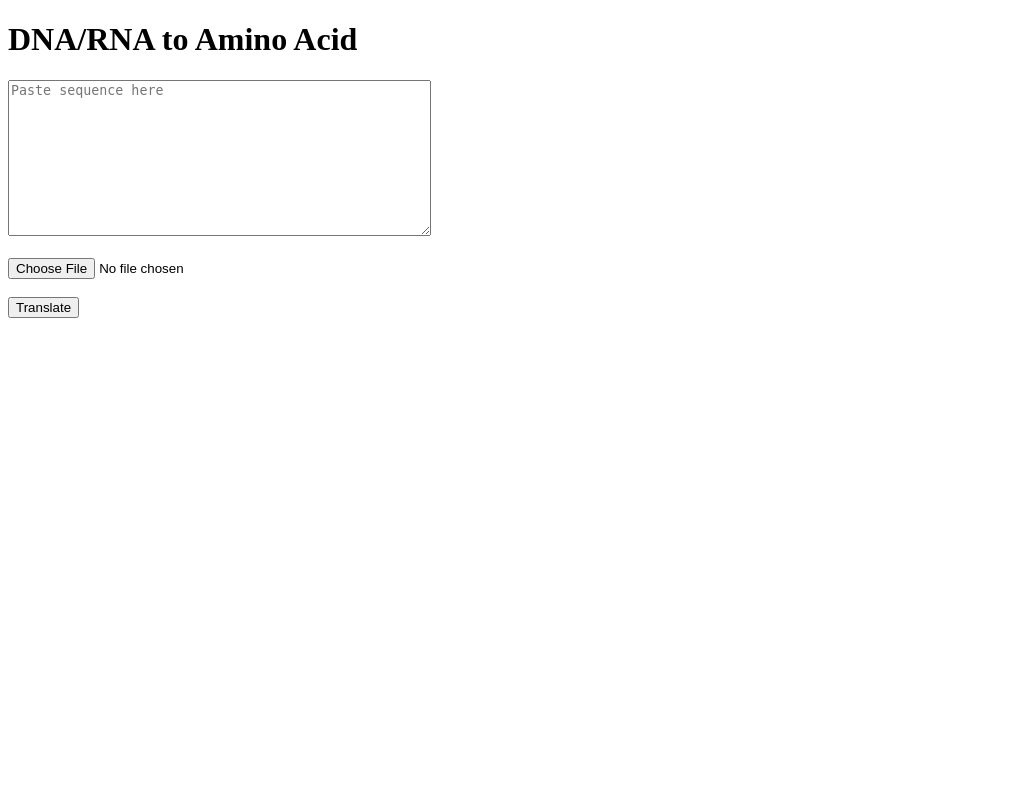
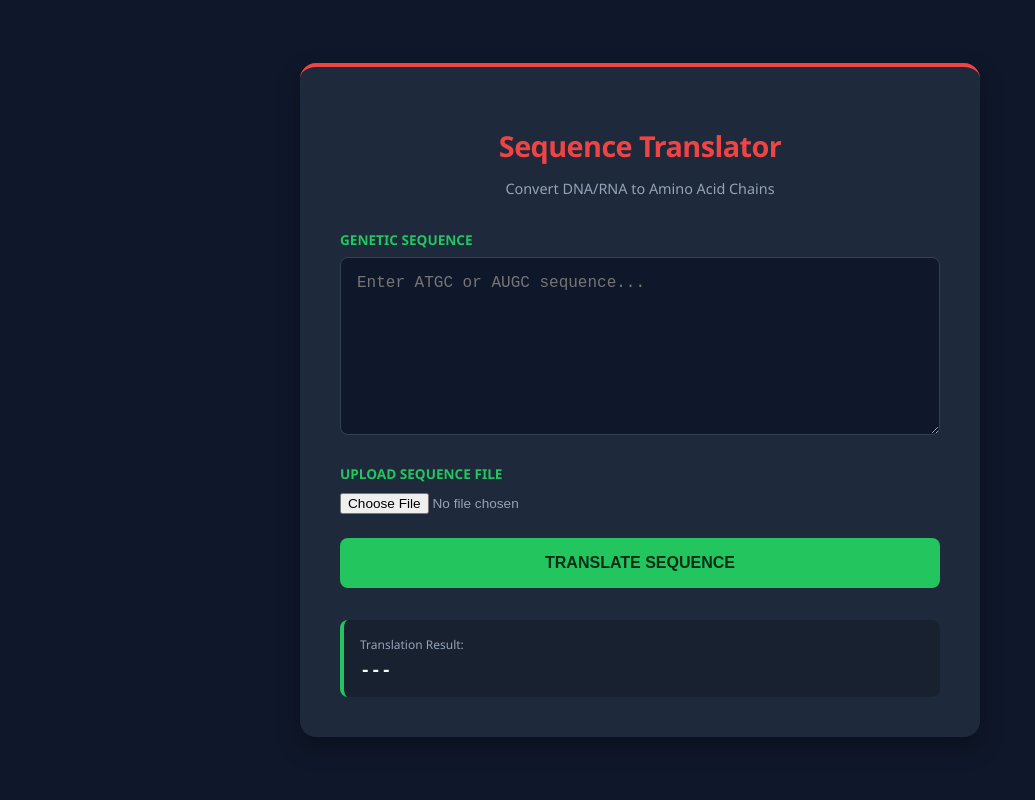
Before and after one commit to giftkalu/dna_analyser, a Flask app: page / in a window 1280 px wide. Shown: the whole page, without its empty margins (0-1035 px from the left). Run offline with Flask 3, Linux system fonts and the light colour scheme.

Commit message:
Refactor index.html for improved layout and styling

```diff
--- a/templates/index.html
+++ b/templates/index.html
@@ -1,24 +1,158 @@
 <!DOCTYPE html>
-<html>
+<html lang="en">
 <head>
+    <meta charset="UTF-8">
+    <meta name="viewport" content="width=device-width, initial-scale=1.0">
     <title>Sequence Translator</title>
+    <style>
+        :root {
+            --bg: #0f172a;
+            --card-bg: #1e293b;
+            --primary: #22c55e; /* Green */
+            --accent: #ef4444;  /* Red */
+            --text: #f8fafc;
+            --muted: #94a3b8;
+        }
+
+        body {
+            font-family: 'Segoe UI', Tahoma, Geneva, Verdana, sans-serif;
+            background-color: var(--bg);
+            color: var(--text);
+            display: flex;
+            justify-content: center;
+            align-items: center;
+            min-height: 100vh;
+            margin: 0;
+        }
+
+        .container {
+            background-color: var(--card-bg);
+            padding: 2.5rem;
+            border-radius: 16px;
+            box-shadow: 0 10px 25px rgba(0, 0, 0, 0.3);
+            width: 100%;
+            max-width: 600px;
+            border-top: 4px solid var(--accent);
+        }
+
+        h1 {
+            font-size: 1.8rem;
+            margin-bottom: 0.5rem;
+            color: var(--accent);
+            text-align: center;
+            letter-spacing: -0.02em;
+        }
+
+        p.subtitle {
+            text-align: center;
+            color: var(--muted);
+            font-size: 0.9rem;
+            margin-bottom: 2rem;
+        }
+
+        label {
+            display: block;
+            margin-bottom: 0.5rem;
+            font-size: 0.85rem;
+            color: var(--primary);
+            text-transform: uppercase;
+            font-weight: 700;
+        }
+
+        textarea {
+            width: 100%;
+            background: #0f172a;
+            border: 1px solid #334155;
+            border-radius: 8px;
+            padding: 1rem;
+            color: var(--primary);
+            font-family: 'Courier New', Courier, monospace;
+            font-size: 1rem;
+            resize: vertical;
+            box-sizing: border-box;
+            margin-bottom: 1.5rem;
+            transition: border-color 0.2s;
+        }
+
+        textarea:focus {
+            outline: none;
+            border-color: var(--primary);
+        }
+
+        input[type="file"] {
+            margin-bottom: 1.5rem;
+            font-size: 0.85rem;
+            color: var(--muted);
+        }
+
+        button {
+            width: 100%;
+            background-color: var(--primary);
+            color: #052e16;
+            border: none;
+            padding: 1rem;
+            border-radius: 8px;
+            font-size: 1rem;
+            font-weight: 700;
+            cursor: pointer;
+            transition: all 0.2s;
+            text-transform: uppercase;
+        }
+
+        button:hover {
+            background-color: #16a34a;
+            transform: translateY(-1px);
+            box-shadow: 0 4px 12px rgba(34, 197, 94, 0.3);
+        }
+
+        button:active {
+            transform: translateY(0);
+        }
+
+        .result-container {
+            margin-top: 2rem;
+            padding: 1rem;
+            background: rgba(0,0,0,0.2);
+            border-radius: 8px;
+            border-left: 4px solid var(--primary);
+        }
+
+        h2#result {
+            font-family: 'Courier New', Courier, monospace;
+            font-size: 1.1rem;
+            word-wrap: break-word;
+            margin: 0;
+            color: var(--text);
+        }
+
+        .result-label {
+            font-size: 0.75rem;
+            color: var(--muted);
+            margin-bottom: 0.5rem;
+            display: block;
+        }
+    </style>
 </head>
 <body>
-    <h1>DNA/RNA to Amino Acid</h1>
 
-    <textarea id="sequence" rows="10" cols="50"
-        placeholder="Paste sequence here"></textarea>
+<div class="container">
+    <h1>Sequence Translator</h1>
+    <p class="subtitle">Convert DNA/RNA to Amino Acid Chains</p>
 
-    <br><br>
+    <label for="sequence">Genetic Sequence</label>
+    <textarea id="sequence" rows="8" placeholder="Enter ATGC or AUGC sequence..."></textarea>
 
+    <label for="file">Upload Sequence File</label>
     <input type="file" id="file">
 
-    <br><br>
+    <button onclick="translateSeq()">Translate Sequence</button>
 
-    <button onclick="translateSeq()">Translate</button>
+    <div class="result-container">
+        <span class="result-label">Translation Result:</span>
+        <h2 id="result">---</h2>
+    </div>
+</div>
 
-    <h2 id="result"></h2>
-
-    <script src="/static/script.js"></script>
+<script src="/static/script.js"></script>
 </body>
 </html>
```
